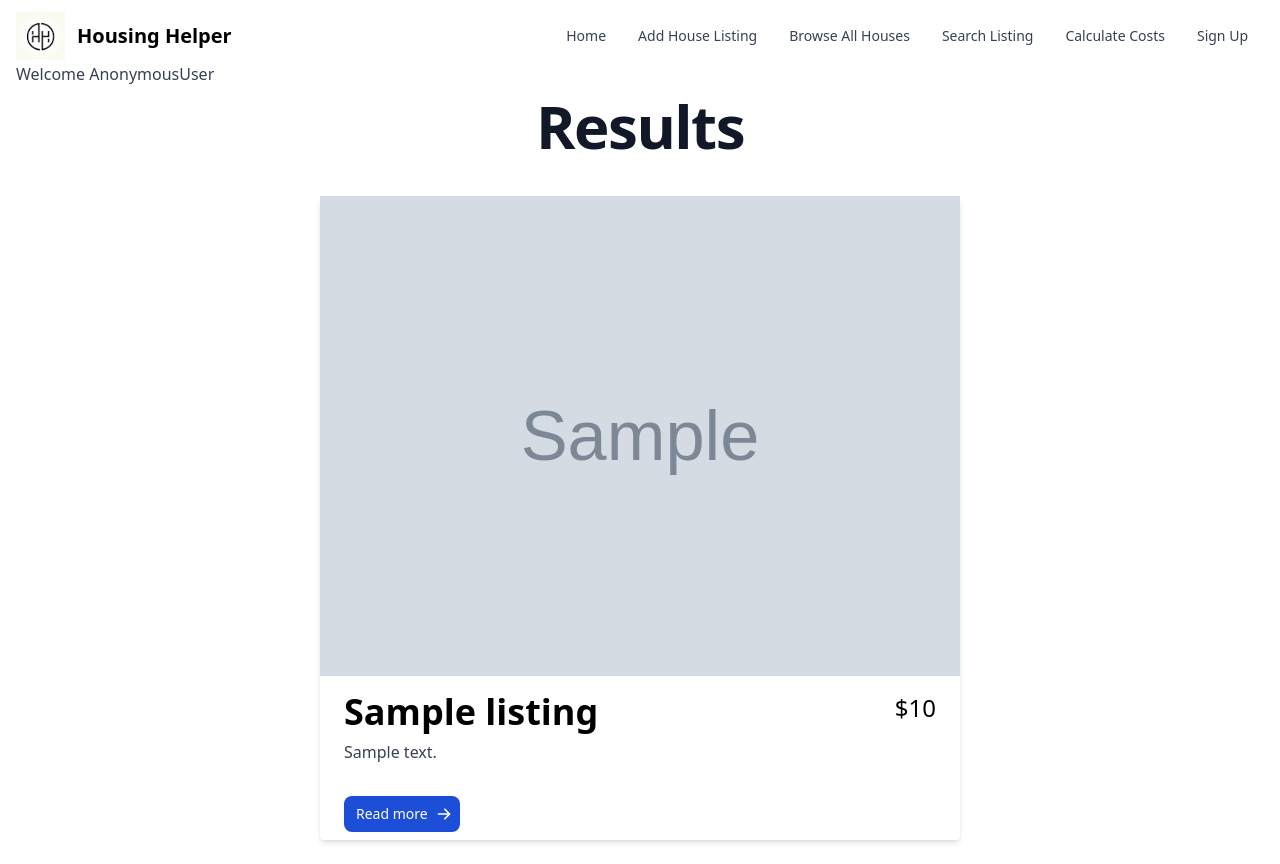
After one commit to WSU-4110/HousingHelper, a Django app: page /houseamount/ in a window 1280 px wide. The commit adds this page. Run offline with Django 4.2, Linux system fonts and the light colour scheme; tables that the repository leaves empty hold one stand-in row (values such as "Sample post"); grey boxes marked "Sample" are stand-in pictures; parts of the project's set-up code (start-up, migrations or seed data) failed here and were passed over; some libraries are stand-ins or nearby versions.

Commit message:
Retrive results from calculation and post it on calc_results

```diff
--- a/housinghelper/listings/templates/listings/calc_form.html
+++ b/housinghelper/listings/templates/listings/calc_form.html
@@ -73,12 +73,15 @@
 
 
 
-	<form method="POST" action="">
+	<form method="POST" action= "{% url 'houseamount' %}">
 		{% csrf_token %}
 		{{ form|crispy }}
+		<button type="submit" class="bg-blue-500 hover:bg-blue-700 text-white font-bold py-2 px-4 rounded">Submit</button>
 	</form>
 	{{ form.media }}
 </div>
+
+
 
 </div>
 </div>
--- /dev/null
+++ b/housinghelper/listings/templates/listings/calc_result.html
@@ -0,0 +1,56 @@
+{% extends 'main.html' %}
+{% load tailwind_filters %}
+
+{% block content %}
+
+<h1 class="mb-4 text-4xl font-extrabold tracking-tight leading-none text-gray-900 md:text-5xl lg:text-6xl text-black-600 text-center">Results </h1>
+
+
+{% for listings in listing_filter.qs  %}
+
+
+  <div class="flex justify-center">
+    <div class="w-1/2">
+      <div class="bg-white shadow-md rounded my-6">
+        <a href="{% url 'listing-detail' listings.pk %}"> <img class="w-full" src="{{ listings.image.url  }}" alt="Sunset in the mountains"></a>
+        <div class="px-6 py-4">
+          <div class="flow-root">
+            <a href="{% url 'listing-detail' listings.pk %}">
+              <div class="font-bold text-4xl mb-2 float-left">{{ listings.title }}</div>
+            </a>
+
+            <div class="text-2xl mb-2 text-right float-right">${{ listings.price }}</div>
+
+          </div>
+          <p class="text-gray-700 text-base">
+            {{ listings.description }}
+          </p>
+        </div>
+        <div class="px-6 pt-4 pb-2">
+          <a href="{% url 'listing-detail' listings.pk %}" class="inline-flex items-center py-2 px-3 text-sm font-medium text-center text-white bg-blue-700 rounded-lg hover:bg-blue-800 focus:ring-4 focus:outline-none focus:ring-blue-300 dark:bg-blue-600 dark:hover:bg-blue-700 dark:focus:ring-blue-800">
+            Read more
+            <svg aria-hidden="true" class="ml-2 -mr-1 w-4 h-4" fill="currentColor" viewBox="0 0 20 20" xmlns="http://www.w3.org/2000/svg"><path fill-rule="evenodd" d="M10.293 3.293a1 1 0 011.414 0l6 6a1 1 0 010 1.414l-6 6a1 1 0 01-1.414-1.414L14.586 11H3a1 1 0 110-2h11.586l-4.293-4.293a1 1 0 010-1.414z" clip-rule="evenodd"></path></svg>
+        </a>
+
+        {% if user.is_authenticated %}
+
+          <a href="{% url 'updatelisting' listings.pk %}" class="inline-flex items-center py-2 px-3 text-sm font-medium text-center text-white bg-blue-700 rounded-lg hover:bg-blue-800 focus:ring-4 focus:outline-none focus:ring-blue-300 dark:bg-blue-600 dark:hover:bg-blue-700 dark:focus:ring-blue-800">
+            Update listing
+            <svg aria-hidden="true" class="ml-2 -mr-1 w-4 h-4" fill="currentColor" viewBox="0 0 20 20" xmlns="http://www.w3.org/2000/svg"><path fill-rule="evenodd" d="M10.293 3.293a1 1 0 011.414 0l6 6a1 1 0 010 1.414l-6 6a1 1 0 01-1.414-1.414L14.586 11H3a1 1 0 110-2h11.586l-4.293-4.293a1 1 0 010-1.414z" clip-rule="evenodd"></path></svg>
+        </a>{% endif %}
+        </div>
+      </div>
+    </div>
+  </div>
+
+
+
+
+{% endfor %}
+
+
+
+
+
+
+{% endblock %}
--- a/housinghelper/listings/urls.py
+++ b/housinghelper/listings/urls.py
@@ -24,7 +24,7 @@ urlpatterns = [
     path('search/', SearchResultsView.as_view(), name='search_results'),
     path('home/', HomePageView.as_view(), name='home'),
     path('favoriteList/', views.favoriteList, name='favoriteList'),
-
+    path('houseamount/', views.houseamount, name='houseamount'),
     path('browselisting/', views.browselisting, name='browselisting'),
     path('rentlisting/', views.rentlisting, name='rentlisting'),
     path('selllisting/', views.selllisting, name='selllisting'),
--- a/housinghelper/listings/views.py
+++ b/housinghelper/listings/views.py
@@ -229,3 +229,24 @@ def favoriteList(request):
     }
 
     return render(request, 'listings/favorites.html', context)
+
+
+
+def houseamount(request):
+
+    allobj=Listing.objects.all()
+
+    if request.method == 'POST':
+        totalCost=request.POST.get('Total_cost_over_term')
+
+
+
+        totalCost=float(totalCost)
+        allobj = allobj.filter(price__lte=totalCost)
+
+    allobj=allobj.filter(choice='Selling')
+    listing_filter = ListingFilter(request.GET, queryset=allobj)
+    context = {
+        'listing_filter' : listing_filter
+    }
+    return render(request, 'listings/calc_result.html', context)
```
Also changed, not shown: housinghelper/media/images/house_4_QxsySry.jpg (added).
